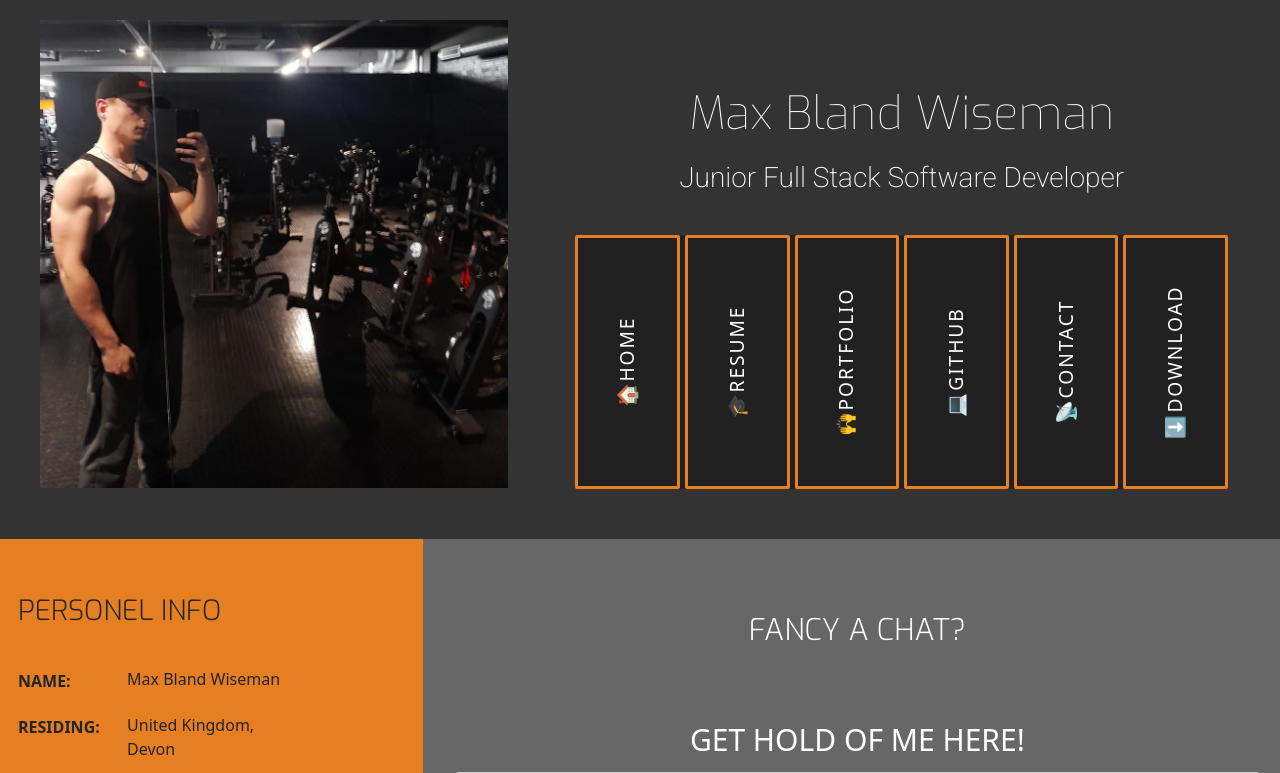
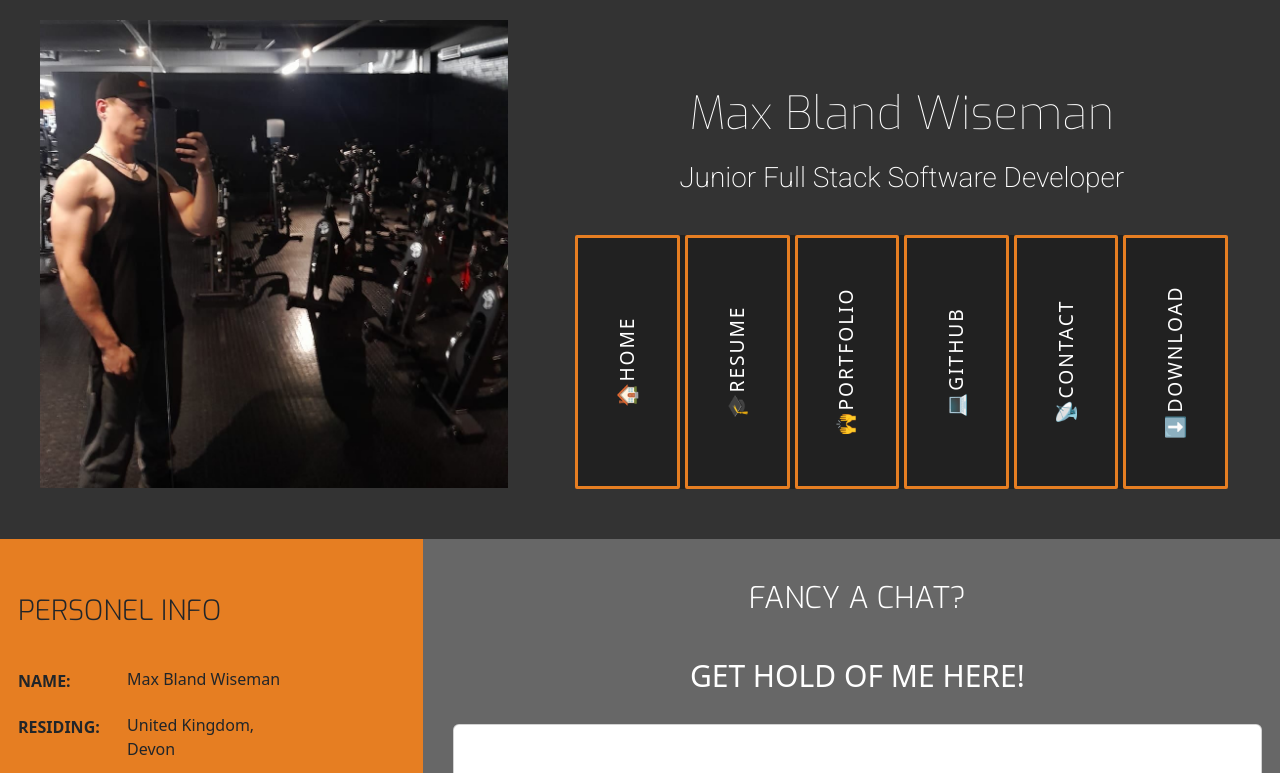
Before and after one commit to MaxBWiseman/CV_Site2, a Django app: page /contact in a window 1280 px wide. Shown: the top 773 px of the page. Run offline with Django 4.2, Linux system fonts and the light colour scheme; some libraries are stand-ins or nearby versions.

Commit message:
refactor: styling updates for github and contact html's

```diff
--- a/main/templates/main/contact.html
+++ b/main/templates/main/contact.html
@@ -34,8 +34,8 @@
         </div>
       </div>
       <div class="col-12 col-md-8 bg-color-contact section-column justify-content-center">
-        <h3 class="contact-heading uppercase text-center white-text p-5">Fancy a chat?</h3>
-        <h5 class="uppercase text-center white-text">Get hold of me here!</h5>
+        <h3 class="contact-heading uppercase text-center white-text p-3">Fancy a chat?</h3>
+        <h5 class="uppercase text-center white-text mb-4">Get hold of me here!</h5>
         <div class="card center-form">
           <form class="form" onsubmit="return sendMail(this)">
             <div class="group">
--- a/main/templates/main/github.html
+++ b/main/templates/main/github.html
@@ -10,7 +10,7 @@
               <h3 class="contact-heading uppercase text-center">View My GitHub Projects</h3>
               <h5 class="uppercase text-center">You can also search on other user profiles</h5>
               <div id="gh-user-data-nousername"></div>
-              <div class="center-form mb-3">
+              <div class="center-form d-flex justify-content-center mb-3">
                 <input type="text" id="gh-username" value="MaxBWiseman" />
                 <div id="loader-container" style="display: none;">
                   <div class="loader" alt="loading..."></div>
--- a/static/js/github.js
+++ b/static/js/github.js
@@ -12,7 +12,8 @@ function userInformationHTML(user) {
         <div class="gh-content d-flex justify-content-between">
             <div class="gh-avatar right-align ml-auto">
                 <a href="${user.html_url}" target="_blank">
-                    <img src="${user.avatar_url}" width="80" height="80" alt="${user.login}" />
+                    <img src="${user.avatar_url}" width="80" height="80" alt="${user.login}"
+                    class="d-sm-none d-md-block" />
                 </a>
             </div>
             <p class="right-align">Followers: ${user.followers} - Following: ${user.following} <br> Repos: ${user.public_repos}</p>
```
